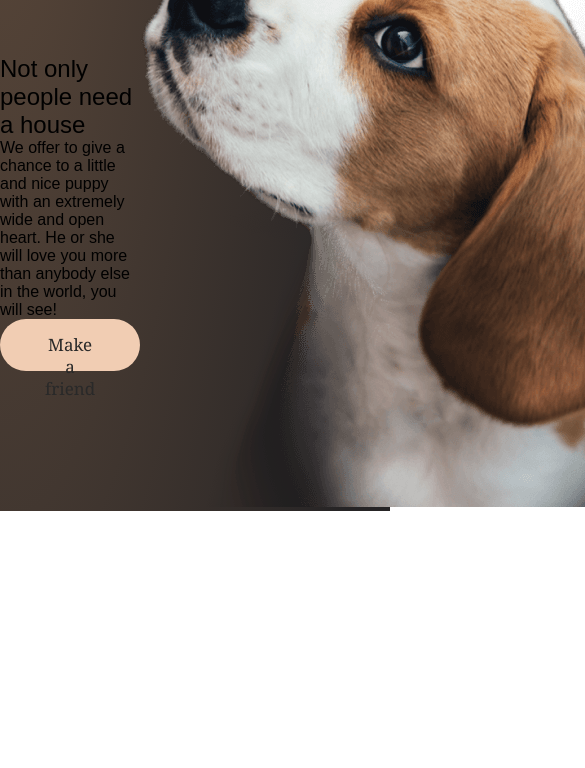
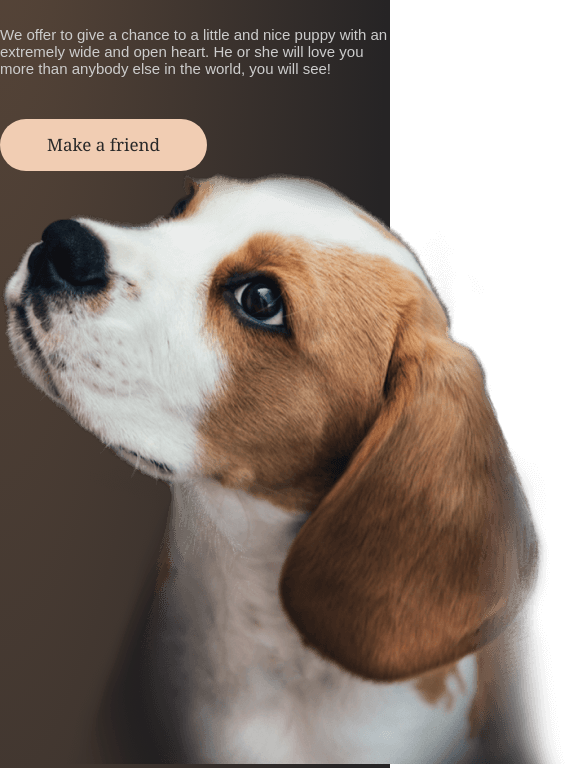
Before and after one commit to NatalliyaK/Shelter, a website built with webpack: page src/index.html in a window 390 px wide. Shown: the part 316-1084 px from the top of the page, 585 px wide, since content can reach past the window. Before the commit the page ends 844 px from the top, so only its background shows below. Built offline with nearby package versions, Linux system fonts and the light colour scheme.

Commit message:
finished section start

```diff
--- a/src/css/color.scss
+++ b/src/css/color.scss
@@ -1,3 +1,4 @@
 $colorTitle: #F1CDB3;
 $colorText:  #FFFFFF;
 $colorButtonText: #292929;
+$colorTextStart: #CDCDCD;
--- a/src/css/index.scss
+++ b/src/css/index.scss
@@ -93,6 +93,54 @@ body {
     justify-content: center;
   }
 
+  &__title {
+    font-family: $fontHeader;
+    font-size: 44px;
+    color: $colorText;
+  }
 
+  &__text {
+    padding: 42px 0;
+    font-size: 15px;
+    color: $colorTextStart;
+  }
 
 }
+
+@media (max-width: 1220px) {
+  .wrapper {
+    max-width: 1000px;
+  }
+
+  .start__wrapper {
+    flex-direction: column;
+
+    &__button {
+      padding-bottom: 100px;
+    }
+  }
+}
+@media (max-width: 768px) {
+  .wrapper {
+    max-width: 708px;
+  }
+
+  .header__nav {
+    display: none;
+  }
+
+}
+
+@media (max-width: 320px) {
+  .wrapper {
+    max-width: 257px;
+  }
+
+  .start__title {
+    font-size: 25px;
+
+    &__button {
+      padding-bottom: 64px;
+    }
+  }
+}
--- a/src/index.html
+++ b/src/index.html
@@ -24,9 +24,9 @@
 <section class="start">
     <div class="start__wrapper wrapper">
         <div class="start__information">
-            <h2>Not only people need a house</h2>
-            <p>We offer to give a chance to a little and nice puppy with an extremely wide and open heart. He or she will love you more than anybody else in the world, you will see!</p>
-            <button class="button button__text">Make a friend</button>
+            <h2 class="start__title">Not only people need a house</h2>
+            <p class="start__text">We offer to give a chance to a little and nice puppy with an extremely wide and open heart. He or she will love you more than anybody else in the world, you will see!</p>
+            <button class="button button__text start__button">Make a friend</button>
         </div>
         <div class="start__image">
             <picture>
```
